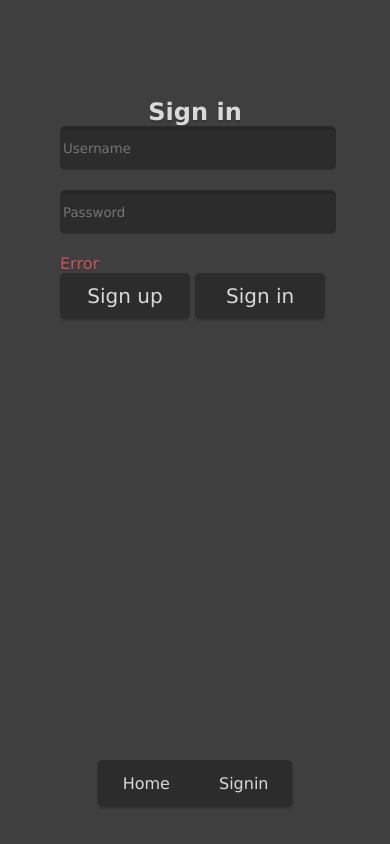
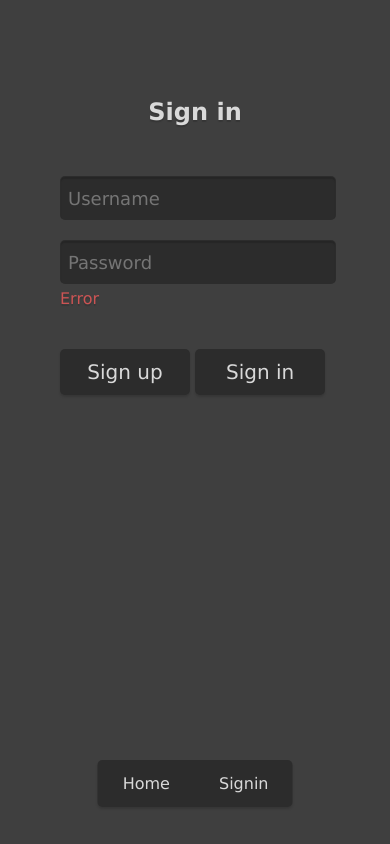
Before and after one commit to jakoofficial/H5-DAM, a SvelteKit app in the folder DAM/: page /signin in a window 390 px wide. Built offline with nearby package versions, Linux system fonts and the light colour scheme.

Commit message:
Fixed styling margins

```diff
--- a/DAM/src/lib/css/style.css
+++ b/DAM/src/lib/css/style.css
@@ -34,6 +34,7 @@ button {
 	border-width: 1px;
 	filter: drop-shadow(0px 2px 1px #00000025);
 	font-size: 20px;
+	cursor: pointer;
 }
 nav {
 	border-width: 1px;
--- a/DAM/src/routes/signin/+page.svelte
+++ b/DAM/src/routes/signin/+page.svelte
@@ -12,7 +12,6 @@
 
 <style>
 @media screen and (max-width: 420px) {
-
     h1 {
         width: 100%;
         text-align: center;
@@ -23,13 +22,22 @@
         width: 270px;
         margin: auto;
     }
-
     #loginform input {
         width: 270px;
         height: 40px;
+        font-size: 18px;
+        text-indent: 5px;
+    }
+    #loginform input:first-of-type {
+        margin-top: 50px;
         margin-bottom: 20px;
     }
+    #loginform input:last-of-type {
+        margin-bottom: 5px;
+    }
     #loginform #errormsg {
+        margin-bottom: 10px;
+        min-height: 50px;
         font-size: 16px;
     }
     #loginform #buttons button {
```
